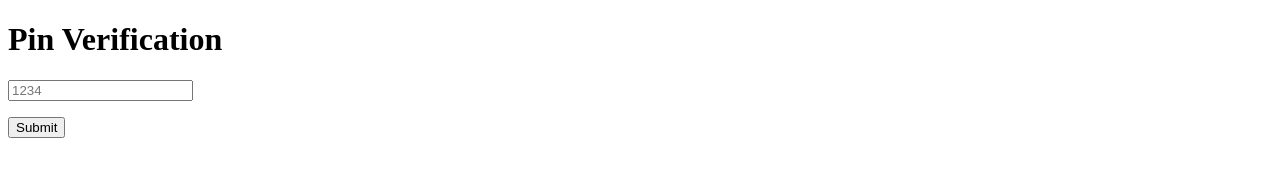
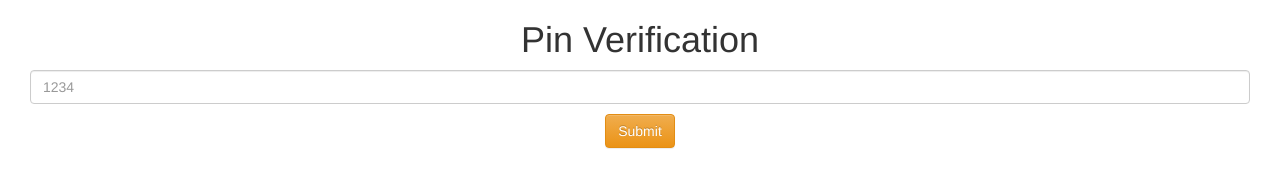
Before and after one commit to meherashish/Portfolio, a website: page JavaScript/Pin-verification.html in a window 1280 px wide. Drawn offline with nearby package versions, Linux system fonts and the light colour scheme.

Commit message:
Code
Code

```diff
--- a/JavaScript/Pin-verification.html
+++ b/JavaScript/Pin-verification.html
@@ -5,9 +5,8 @@
   <meta http-equiv="X-UA-Compatible" content="IE=edge">
   <meta name="viewport" content="width=device-width, initial-scale=1.0">
   <title>Document</title>
-  <link rel="stylesheet" href="https://cdn.jsdelivr.net/npm/bootstrap-icons@1.10.3/font/bootstrap-icons.css">
-  <link href="https://cdn.jsdelivr.net/npm/bootstrap@5.3.0-alpha1/dist/css/bootstrap.min.css" rel="stylesheet"integrity="sha384-GLhlTQ8iRABdZLl6O3oVMWSktQOp6b7In1Zl3/Jr59b6EGGoI1aFkw7cmDA6j6gD" crossorigin="anonymous">
-
+  <link rel="stylesheet" href="https://cdn.jsdelivr.net/npm/bootstrap@3.3.7/dist/css/bootstrap.min.css" integrity="sha384-BVYiiSIFeK1dGmJRAkycuHAHRg32OmUcww7on3RYdg4Va+PmSTsz/K68vbdEjh4u" crossorigin="anonymous">
+  <link rel="stylesheet" href="https://cdn.jsdelivr.net/npm/bootstrap@3.3.7/dist/css/bootstrap-theme.min.css" integrity="sha384-rHyoN1iRsVXV4nD0JutlnGaslCJuC7uwjduW9SVrLvRYooPp2bWYgmgJQIXwl/Sp" crossorigin="anonymous">
 
   <script>
      var code = {"pin": "1234"}
```
